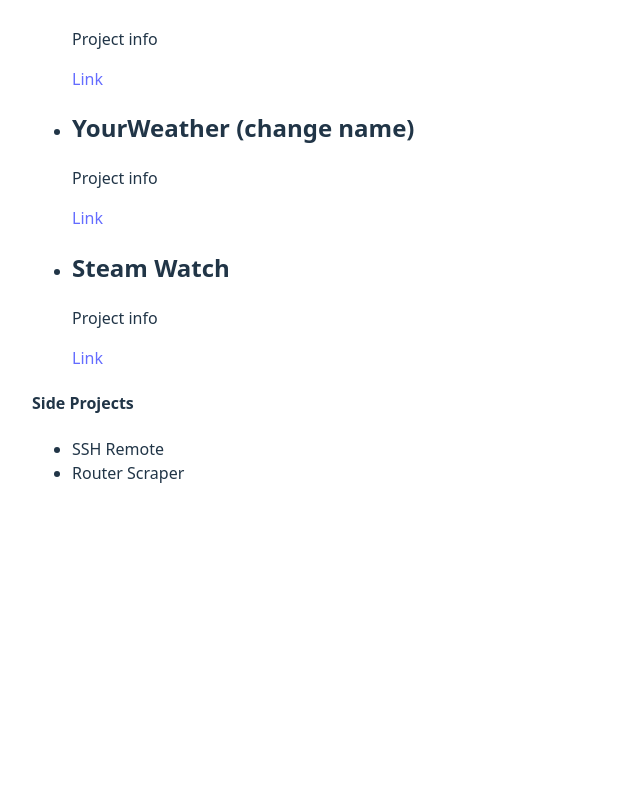
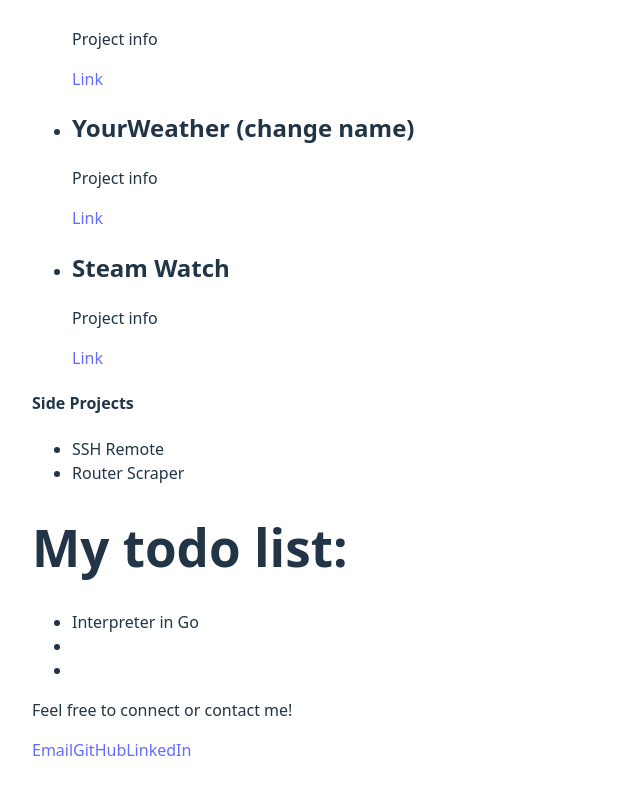
Before and after one commit to Skues/Portfolio, a React (Vite) app in the folder my-react-app/: page / in a window 1280 px wide. Shown: the part 691-1485 px from the top of the page, without its empty margins (0-640 px from the left). Before the commit the page ends 1224 px from the top, so only its background shows below. Built offline with nearby package versions, Linux system fonts and the light colour scheme.

Commit message:
small change

```diff
--- a/my-react-app/src/App.tsx
+++ b/my-react-app/src/App.tsx
@@ -10,6 +10,8 @@ function App() {
                 <Navbar />
                 <AboutMe />
                 <Projects />
+                <Todos />
+                <Connect />
             </div>
         </>
     )
@@ -96,12 +98,15 @@ function Todos() {
 }
 
 function Connect() {
+    return (
         <>
             <p>Feel free to connect or contact me!</p>
             <a href='mailto:alfieskues2006@gmail.com'>Email</a>
             <a href='https://www.github.com/Skues'>GitHub</a>
             <a href='https://uk.linkedin.com/in/alfie-skues-16240329a'>LinkedIn</a>
         </>
+    )
 }
 
+
 export default App
```
Also changed, not shown: 1 other file (tests, documents, lock files or other folders). Lines whose indentation alone changed are shown as unchanged.
